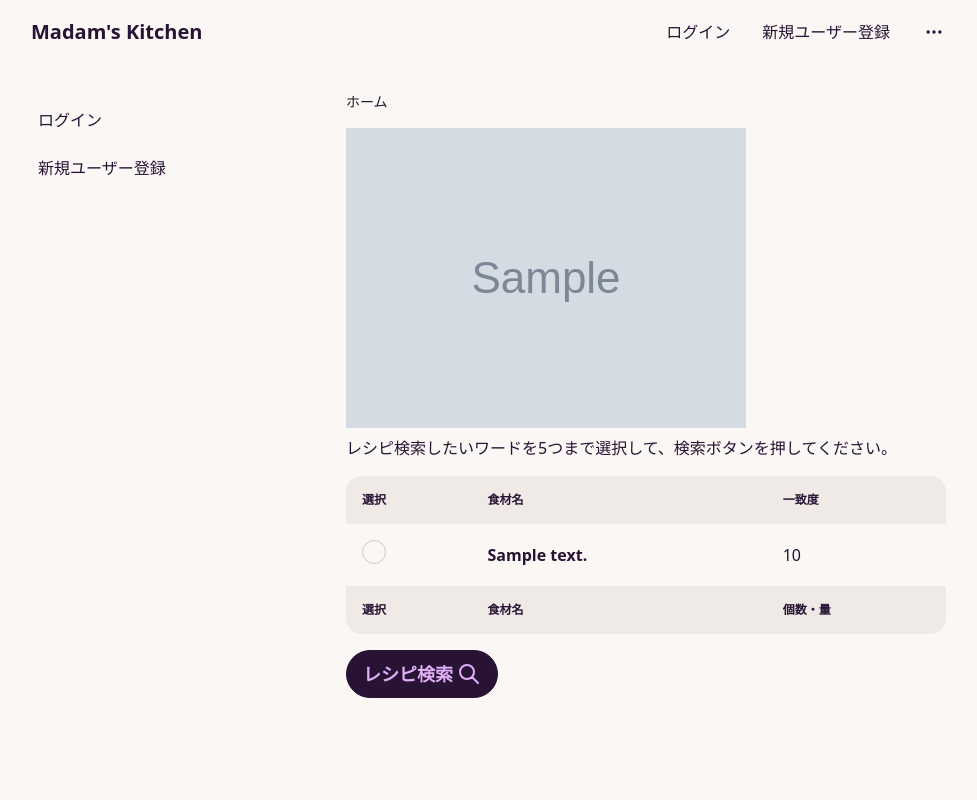
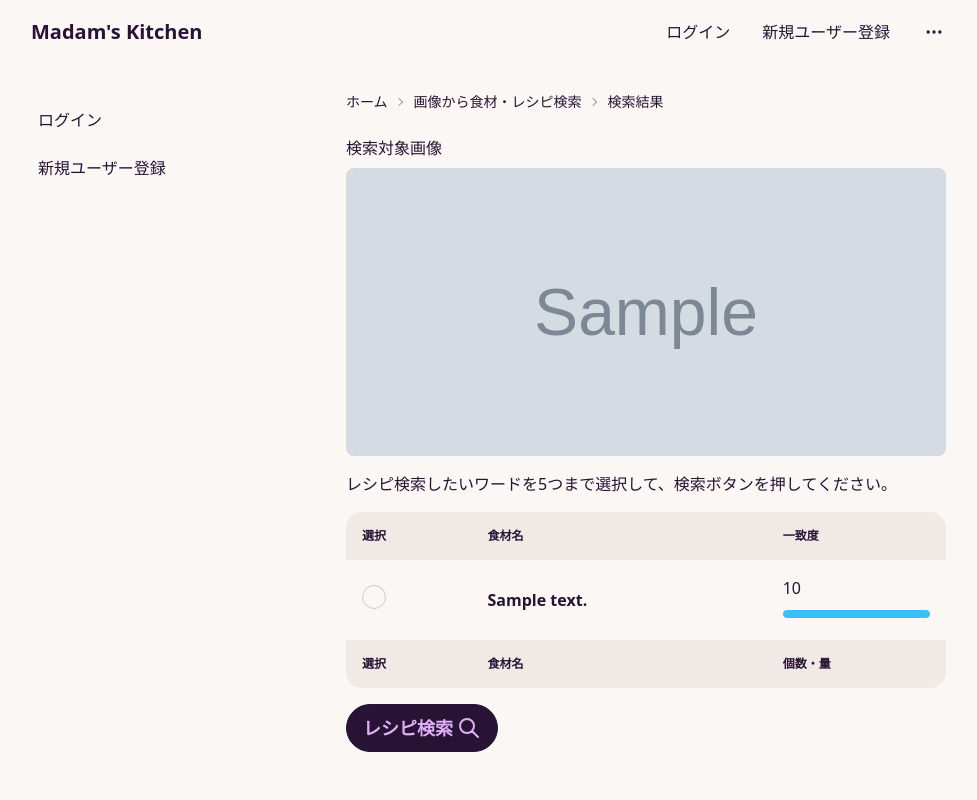
Before and after one commit to Kou0430/A05, a Flask app: template templates/image-search.html in a window 1280 px wide. Shown: the whole page, without its empty margins (154-1131 px from the left). Run offline with Flask 2, Linux system fonts and the light colour scheme; the template is opened without the code that fills it: most values are stand-ins (such as "Sample title", 1, 10 or a date in 2020); grey boxes marked "Sample" are stand-in pictures; some libraries are stand-ins or nearby versions.

Commit message:
fix html

```diff
--- a/templates/base.html
+++ b/templates/base.html
@@ -47,11 +47,10 @@
             >Madam's Kitchen</a
           >
         </div>
-        <ul class="hidden md:inline-flex menu menu-horizontal px-1">
+        <ul class="hidden sm:inline-flex menu menu-horizontal px-1">
           {% if session["user_id"] %}
           <li><a href="{{ url_for('food_recipe') }}">材料からレシピ検索</a></li>
           <li><a href="{{ url_for('recipe_food') }}">レシピから買い物リスト</a></li>
-          <li><a href="{{ url_for('logout') }}">ログアウト</a></li>
           {% else %}
           <li><a href="{{ url_for('login') }}">ログイン</a></li>
           <li><a href="{{ url_for('register') }}">新規ユーザー登録</a></li>
@@ -59,6 +58,7 @@
         </ul>
 
         <div class="flex-none">
+          <div class="dropdown dropdown-end">
             <button class="btn btn-square btn-ghost">
               <svg
                 xmlns="http://www.w3.org/2000/svg"
@@ -74,6 +74,10 @@
                 ></path>
               </svg>
             </button>
+            <ul tabindex="0" class="menu menu-compact dropdown-content mt-3 p-2 shadow bg-base-100 rounded-box w-52">
+              <li><a href="{{ url_for('logout') }}">ログアウト</a></li>
+            </ul>
+          </div>
         </div>
       </div>
       <!-- 共通部分（ナビゲーションバー） ここまで -->
@@ -92,6 +96,7 @@
             {% if session["user_id"] %}
             <li><a href="{{ url_for('food_recipe') }}">材料からレシピ検索</a></li>
             <li><a href="{{ url_for('recipe_food') }}">レシピから買い物リスト</a></li>
+            <li><a href="{{ url_for('image_upload') }}">画像から食材検索</a></li>
             <li><a href="{{ url_for('bookmarks') }}">ブックマーク</a></li>
             <li><a href="{{ url_for('logout') }}">ログアウト</a></li>
             {% else %}
--- a/templates/image-search.html
+++ b/templates/image-search.html
@@ -4,16 +4,20 @@
 
 <div class="text-sm breadcrumbs mb-2">
   <ul>
-      <li>ホーム</li>
+    <li><a href="{{ url_for('index') }}">ホーム</a></li>
+    <li><a href="{{ url_for('image_upload') }}">画像から食材・レシピ検索</a></li>
+    <li>検索結果</li>
   </ul>
 </div>
 
-<div class="flex w-full">
-  <img src="{{ img_path }}">
-</div>
+<p class="mt-4 mb-2">検索対象画像</p>
+<img
+class="object-cover rounded-lg h-72 w-full"
+  src="{{ img_path }}"
+/>
 
+<p class="mt-4">レシピ検索したいワードを5つまで選択して、検索ボタンを押してください。</p>
 <form action="/food-recipe" method="post">
-<p class="mt-2">レシピ検索したいワードを5つまで選択して、検索ボタンを押してください。</p>
 <table class="table w-full mt-4">
   <!-- head -->
   <thead>
@@ -39,7 +43,9 @@
           </div>
         </div>
       </td>
-      <td>{{ r.score }}</td>
+      <td>
+        {{ r.score }}<br>
+        <progress class="progress progress-info" value="{{ r.score }}" max="1"></progress></td>
     </tr>
     {% endfor %}
   </tbody>
--- a/templates/image-upload.html
+++ b/templates/image-upload.html
@@ -4,9 +4,11 @@
 
 <div class="text-sm breadcrumbs mb-2">
   <ul>
-      <li>ホーム</li>
+    <li><a href="{{ url_for('index') }}">ホーム</a></li>
+    <li>画像から食材・レシピ検索</li>
   </ul>
 </div>
+
 <div class="flex justify-center">
   <form action="{{ url_for('image_search') }}" enctype="multipart/form-data" method="post">
     <input type="file" name="img" class="file-input file-input-bordered w-full max-w-xs" />
```
Also changed, not shown: templates/index.html (+6 -2 lines). Lines whose indentation alone changed are shown as unchanged.
